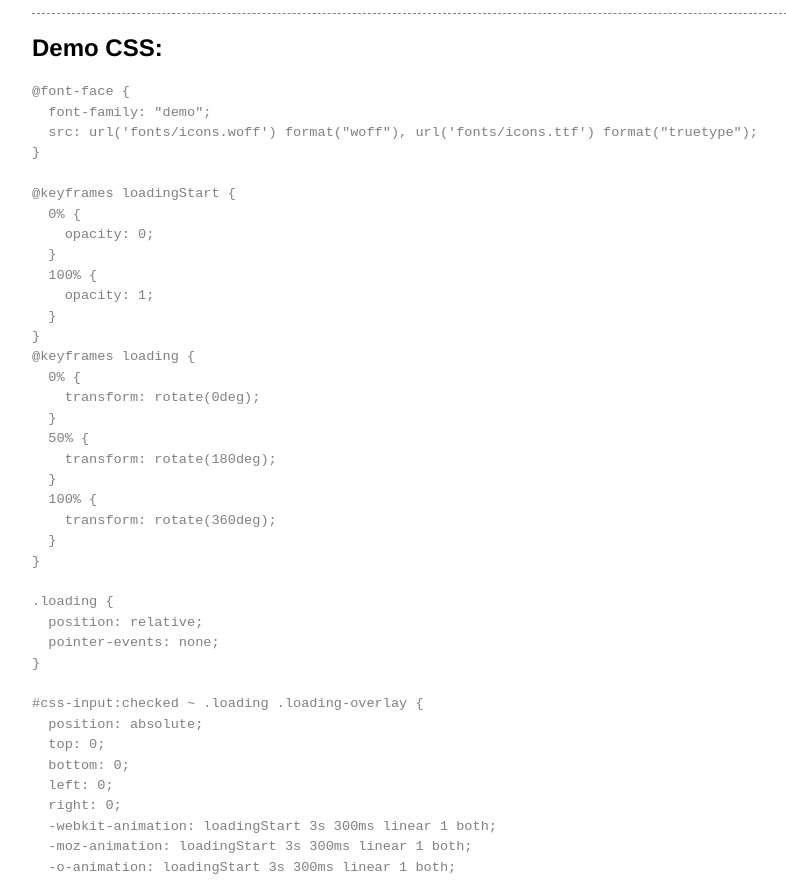
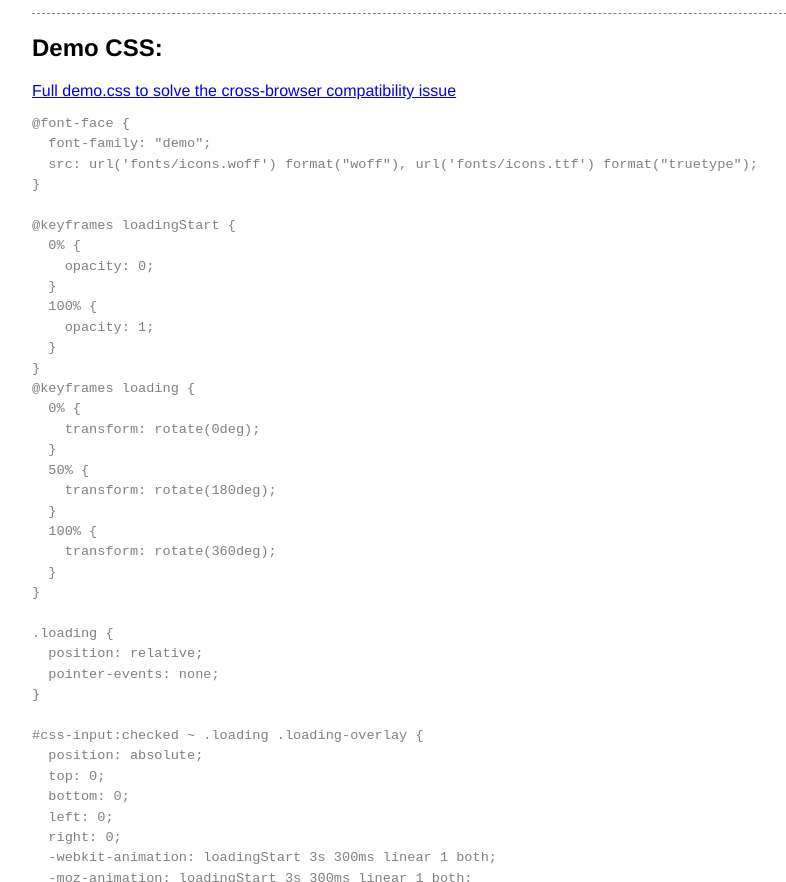
Before and after one commit to jgerigmeyer/jquery-loading-overlay, a website: page demo/index.html in a window 1280 px wide. Shown: the part 1231-2113 px from the top of the page, without its empty margins (208-994 px from the left). Drawn offline with Linux system fonts and the light colour scheme.

Commit message:
Perfact the index page in demo
- add a link to full demo.css

```diff
--- a/demo/index.html
+++ b/demo/index.html
@@ -49,6 +49,7 @@ jQuery(function ($) {
       </div>
       <div class="css">
         <h2>Demo CSS: </h2>
+        <a href="https://github.com/jgerigmeyer/jquery-loading-overlay/blob/master/demo/demo.css">Full demo.css to solve the cross-browser compatibility issue</a>
         <pre>
 @font-face {
   font-family: "demo";
```
